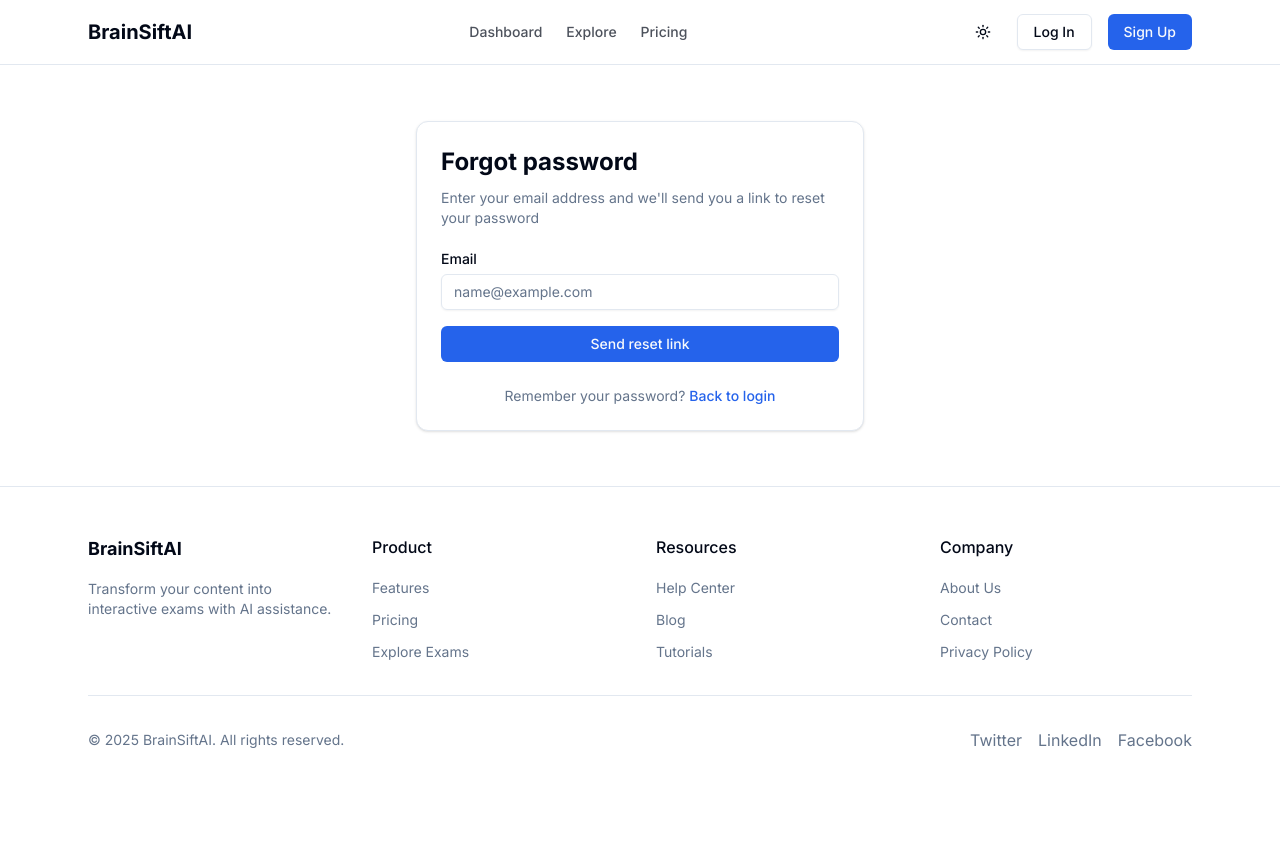
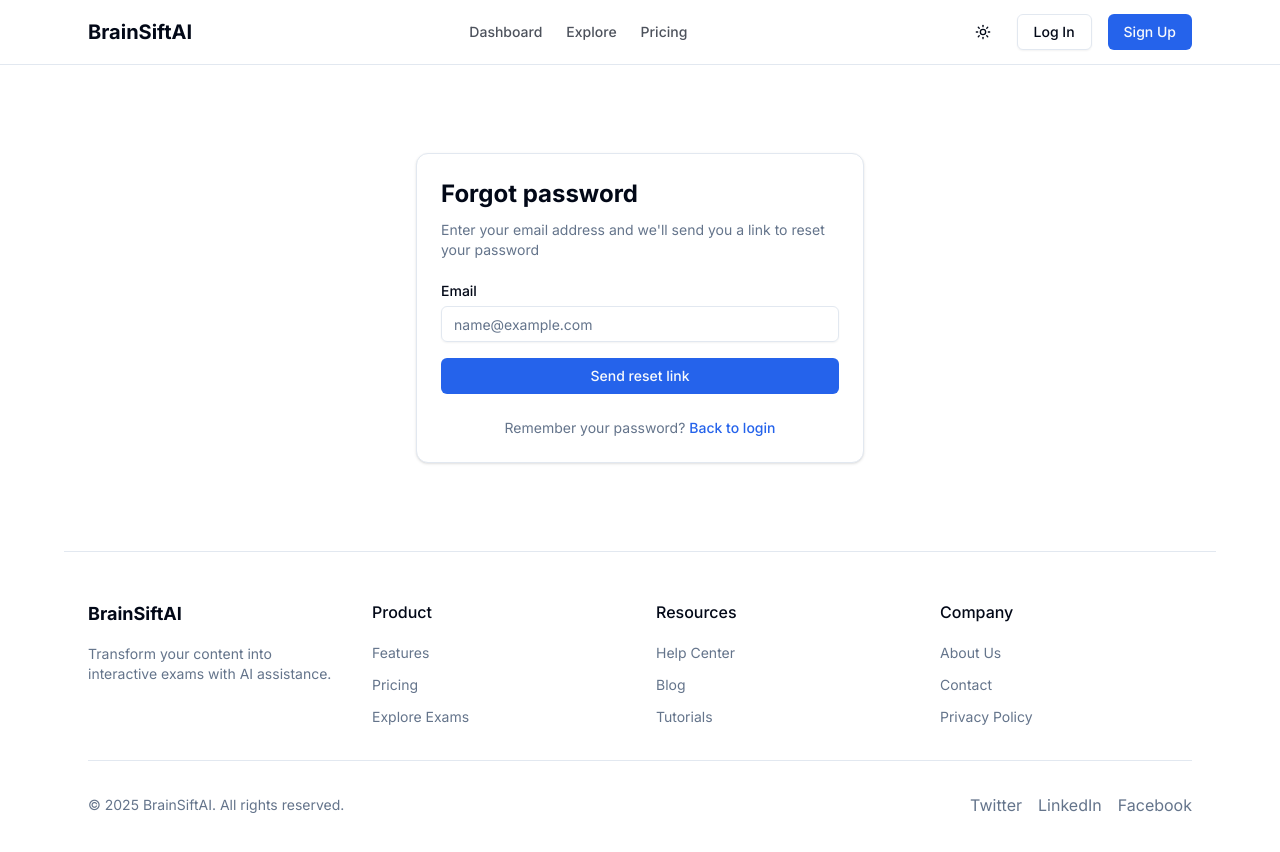
Before and after one commit to ScriptBloxX/BrainSiftAI-Frontend, a Next.js app: page /forgot-password in a window 1280 px wide. Shown: the top 852 px of the page. Before the commit the page ends 800 px from the top, so only its background shows below. Built offline with nearby package versions, Linux system fonts and the light colour scheme.

Commit message:
fix forgot-password position

```diff
--- a/app/forgot-password/page.tsx
+++ b/app/forgot-password/page.tsx
@@ -50,10 +50,10 @@ export default function ForgotPassword() {
     }
 
     return (
-    <div className="flex flex-col min-h-screen">
+        <>
             <Navbar />
-
-      <main className="flex-1 container flex items-center justify-center py-12">
+            <div className="flex flex-col min-h-screen items-center">
+                <main className="flex-1 container flex items-center justify-center py-12 px-4">
                     <Card className="w-full max-w-md">
                         <CardHeader className="space-y-1">
                             <CardTitle className="text-2xl font-bold">Forgot password</CardTitle>
@@ -114,5 +114,6 @@ export default function ForgotPassword() {
 
                 <Footer />
             </div>
+        </>
     )
 }
```
Lines whose indentation alone changed are shown as unchanged.
